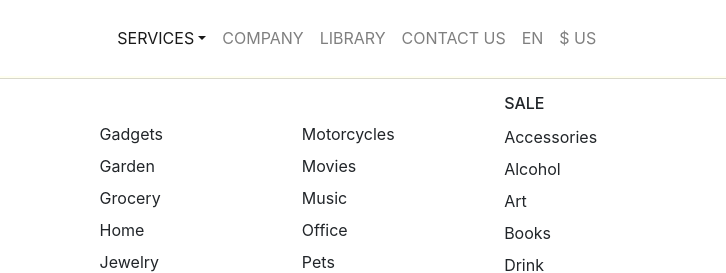
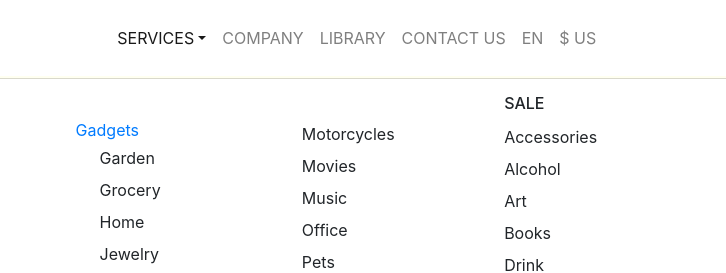
Before and after one commit to LindaCai5/Ecommerce_Project, a website: page category.html in a window 1280 px wide. Both pictures are taken after a click on the link "SERVICES". Shown: the top 273 px of the page, 228-954 px from the left. Drawn offline with nearby package versions, Linux system fonts and the light colour scheme.

Commit message:
final commit

```diff
--- a/category.html
+++ b/category.html
@@ -65,7 +65,8 @@
                     </div>
                     <div class="col-xl mt-4">
 
-                      <a class="dropdown-item" href="404_page.html">Gadgets</a>
+                      <a class="dro
+                      pdown-item" href="404_page.html">Gadgets</a>
                       <a class="dropdown-item" href="404_page.html">Garden</a>
                       <a class="dropdown-item" href="404_page.html">Grocery</a>
                       <a class="dropdown-item" href="404_page.html">Home</a>
--- a/main.js
+++ b/main.js
@@ -4,7 +4,7 @@ $(document).ready(function() {
 	});
 });
 
-// Get the modal
+
 var modal1 = document.getElementById("exampleModalCenter");
 
 
@@ -15,9 +15,6 @@ window.onclick = function(event) {
   }
 }
 
-
-
-// ---------------------------------------------------------
 
 
 
```
Also changed, not shown: css/style.scss (+9 -46 lines), index.html (+0 -33 lines).
